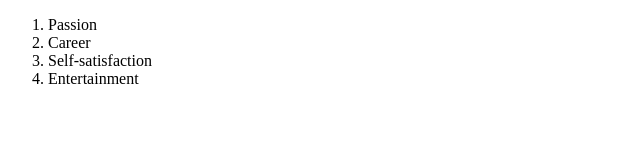
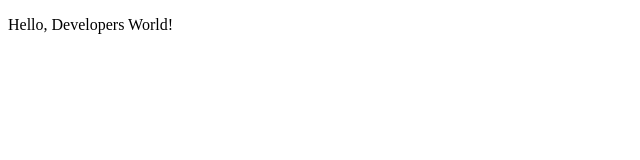
Before and after one commit to Pratikphukan/Project1, a plain HTML site: page index2.html in a window 1280 px wide. Shown: the whole page, without its empty margins (0-640 px from the left). Drawn offline with Linux system fonts and the light colour scheme.

Commit message:
Modified one file

```diff
--- a/index2.html
+++ b/index2.html
@@ -1,13 +1,8 @@
 <!DOCTYPE html>
 <html>
-    <head>
-        <title>ProGrad's Priorities</title>
-    </head>
-    <body>
-    <ol>
-    <li>Passion</li>
-    <li>Career</li>
-    <li>Self-satisfaction</li>
-    <li>Entertainment</li>
-</ol>
+<head>
+</head>
+<body>
+	<p>Hello, Developers World!</p>
+</body>
 </html>
```
